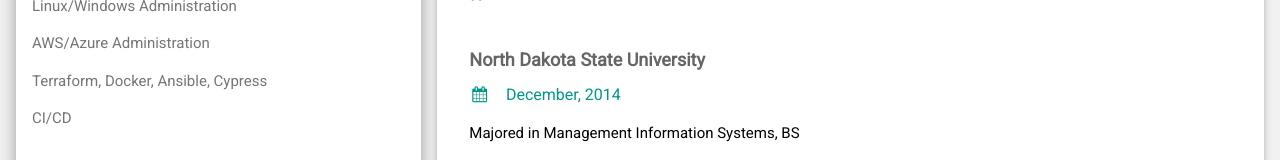
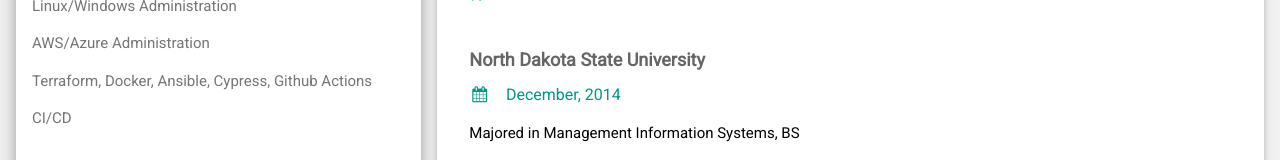
Before and after one commit to eric-anderson-eja/www.eric-j-anderson.com.backend.aws-terraform, a plain HTML site: page website_files/index.html in a window 1280 px wide. Shown: the part 1012-1172 px from the top of the page. Drawn offline with nearby package versions, Linux system fonts and the light colour scheme; no server answers.

Commit message:
Test for GH actions

```diff
--- a/website_files/index.html
+++ b/website_files/index.html
@@ -81,7 +81,7 @@
           <p>AWS/Azure Administration</p>
           <div class="w3-light-grey w3-round-xlarge w3-small">
           </div>
-          <p>Terraform, Docker, Ansible, Cypress</p>
+          <p>Terraform, Docker, Ansible, Cypress, Github Actions</p>
           <div class="w3-light-grey w3-round-xlarge w3-small">
           </div>
           <p>CI/CD</p>
```
